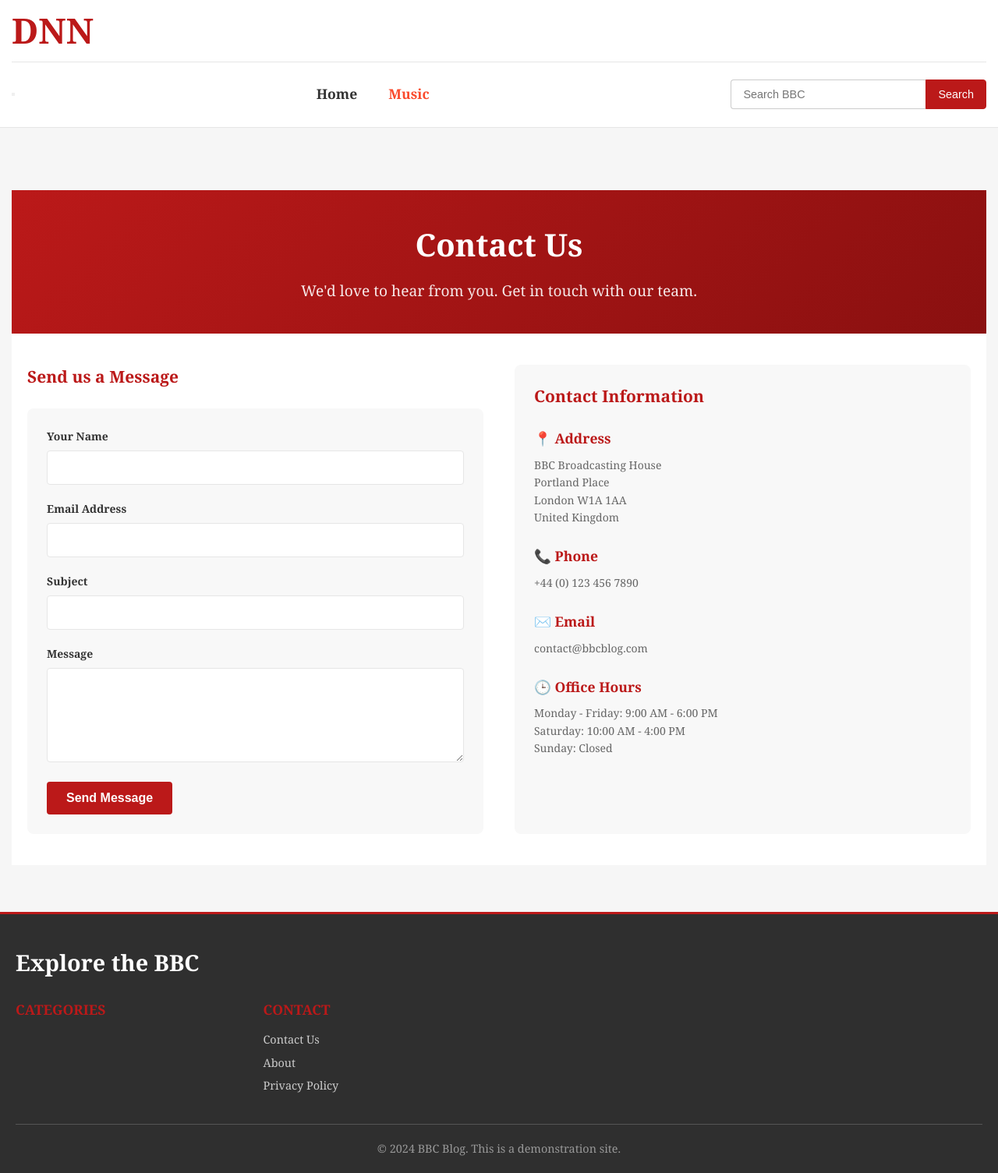
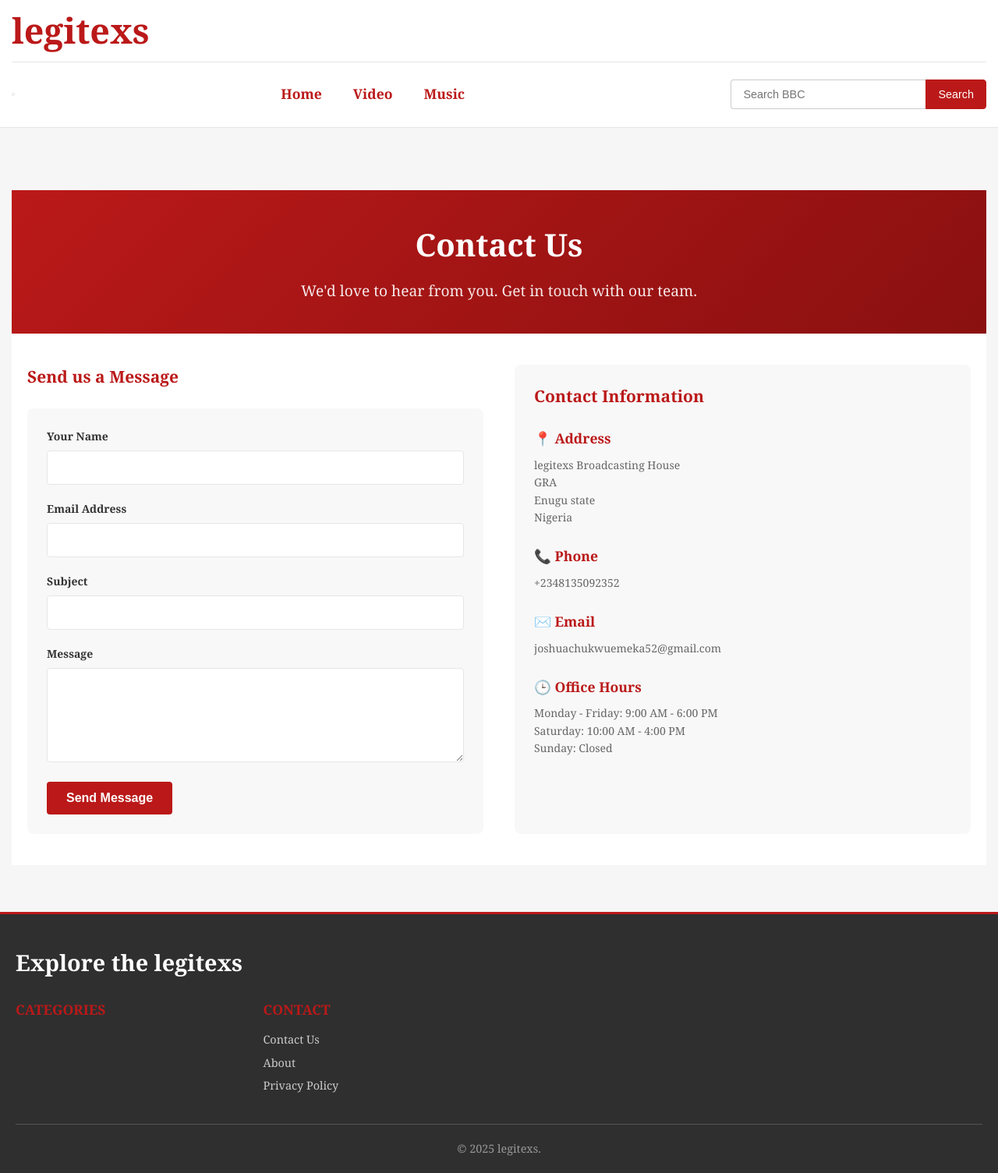
Before and after one commit to legit-tech-7/legitexs, a Django app: page /contact/ in a window 1280 px wide. Shown: the whole page at 78% size. Run offline with Django 5.2, Linux system fonts and the light colour scheme; data that the repository does not hold is empty; some web fonts are replaced.

Commit message:
Updated project

```diff
--- a/news/templates/blog/base.html
+++ b/news/templates/blog/base.html
@@ -20,7 +20,7 @@
         <div class="header-container">
             <div class="header-top">
                 <div class="bbc-logo">
-                    <span class="logo-text">DNN</span>
+                    <span class="logo-text">legitexs</span>
                 </div>
 
                 <div class="nav-searc">
@@ -39,8 +39,10 @@
             <nav class="bbc-nav" id="mainNav" >
                 <button class="close-menu" aria-label="Close menu"></button>
                 <ul class="nav-list">
-                    <li class="nav-item"><a href="{% url 'home' %}" class="nav-link">Home</a></li>
-                    <li class="nav-item"><a href="{% url 'music_list' %}" class="nav-link" style="color: #fa4b2d;">Music</a></li>
+                    <li class="nav-item"><a href="{% url 'home' %}" class="nav-link"  style="color: #bb1919;">Home</a></li>
+                    <li class="nav-item"><a href="{% url 'video_list' %}" class="nav-link" style="color: #bb1919;">Video</a></li>
+
+                    <li class="nav-item"><a href="{% url 'music_list' %}" class="nav-link" style="color: #bb1919;">Music</a></li>
                     {% for category in main_categories %}
                     <li class="nav-item">
                         <a href="{% url 'category_posts' category.slug %}" class="nav-link" style="color: {{ category.color }};">
@@ -64,8 +66,10 @@
          <nav class="bbc-na"  >
                 <button class="close-menu" aria-label="Close menu"></button>
                 <ul class="nav-lis">
-                    <li class="nav-ite"><a href="{% url 'home' %}" class="nav-lin">Home</a></li>
-                    <li class="nav-ite"><a href="{% url 'music_list' %}" class="nav-lin" style="color: #fa4b2d;">Music</a></li>
+                    <li class="nav-ite"><a href="{% url 'home' %}" class="nav-lin" style="color: #bb1919;">Home</a></li>
+                    <li class="nav-ite"><a href="{% url 'video_list' %}" class="nav-lin" style="color: #bb1919;">Video</a></li>
+
+                    <li class="nav-ite"><a href="{% url 'music_list' %}" class="nav-lin" style="color: #bb1919;">Music</a></li>
                     {% for category in main_categories %}
                     <li class="nav-ite">
                         <a href="{% url 'category_posts' category.slug %}" class="nav-lin" style="color: {{ category.color }};">
@@ -89,7 +93,7 @@
     <!-- BBC Footer -->
     <footer class="bbc-footer">
         <div class="footer-container">
-            <h3>Explore the BBC</h3>
+            <h3>Explore the legitexs</h3>
             <div class="footer-links">
                 <div class="footer-column">
                     <h4>Categories</h4>
@@ -109,7 +113,7 @@
                 </div>
             </div>
             <div class="footer-bottom">
-                <p>© 2024 BBC Blog. This is a demonstration site.</p>
+                <p>© 2025 legitexs. </p>
             </div>
         </div>
     </footer>
--- a/news/templates/blog/category_posts.html
+++ b/news/templates/blog/category_posts.html
@@ -1,7 +1,7 @@
 {% extends 'blog/base.html' %}
 {% load static %}
 
-{% block title %}{{ category.name }} - BBC Blog{% endblock %}
+{% block title %}{{ category.name }} - legitexs{% endblock %}
 
 {% block content %}
 <div class="bbc-container">
--- a/news/templates/blog/contact.html
+++ b/news/templates/blog/contact.html
@@ -1,7 +1,7 @@
 {% extends 'blog/base.html' %}
 {% load static %}
 
-{% block title %}Contact Us - BBC Blog{% endblock %}
+{% block title %}Contact Us - legitexs{% endblock %}
 
 {% block extra_css %}
 <style>
@@ -234,17 +234,17 @@
 
                 <div class="info-item">
                     <h3>📍 Address</h3>
-                    <p>BBC Broadcasting House<br>Portland Place<br>London W1A 1AA<br>United Kingdom</p>
+                    <p>legitexs Broadcasting House<br>GRA<br>Enugu state<br>Nigeria</p>
                 </div>
 
                 <div class="info-item">
                     <h3>📞 Phone</h3>
-                    <p>+44 (0) 123 456 7890</p>
+                    <p>+2348135092352</p>
                 </div>
 
                 <div class="info-item">
                     <h3>✉️ Email</h3>
-                    <p>contact@bbcblog.com</p>
+                    <p>joshuachukwuemeka52@gmail.com</p>
                 </div>
 
                 <div class="info-item">
--- a/news/templates/blog/ddd.html
+++ b/news/templates/blog/ddd.html
@@ -155,7 +155,7 @@
 <body>
     <!-- HEADER -->
     <header class="video-header">
-        <h1>BBC Video News</h1>
+        <h1>legitexs Video News</h1>
         <p>Watch the latest news videos</p>
     </header>
 
--- a/news/templates/blog/music_detail.html
+++ b/news/templates/blog/music_detail.html
@@ -1,7 +1,7 @@
 {% extends 'blog/base.html' %}
 {% load static %}
 
-{% block title %}{{ track.title }} - BBC Music{% endblock %}
+{% block title %}{{ track.title }} - legitexs{% endblock %}
 
 {% block content %}
 <style>
--- a/news/templates/blog/music_list.html
+++ b/news/templates/blog/music_list.html
@@ -1,7 +1,7 @@
 {% extends 'blog/base.html' %}
 {% load static %}
 
-{% block title %}Music - BBC Blog{% endblock %}
+{% block title %}Music - legitexs{% endblock %}
 
 {% block content %}
 <style>
@@ -225,7 +225,7 @@
 <div class="bbc-container">
     <!-- Header -->
     <div class="music-header">
-        <h1>BBC Music</h1>
+        <h1>legitexs Music</h1>
         <p>Discover and download the latest tracks</p>
     </div>
 
--- a/news/templates/blog/post_detail.html
+++ b/news/templates/blog/post_detail.html
@@ -1,7 +1,7 @@
 {% extends 'blog/base.html' %}
 {% load static %}
 
-{% block title %}{{ post.title }} - BBC Blog{% endblock %}
+{% block title %}{{ post.title }} - legitexs{% endblock %}
 
 {% block content %}
 <style>
--- a/news/templates/blog/privacy.html
+++ b/news/templates/blog/privacy.html
@@ -1,7 +1,7 @@
 {% extends 'blog/base.html' %}
 {% load static %}
 
-{% block title %}Privacy Policy - BBC Blog{% endblock %}
+{% block title %}Privacy Policy - legitexs{% endblock %}
 
 {% block extra_css %}
 <style>
@@ -115,7 +115,7 @@
     <div class="page-content">
         <section class="privacy-section">
             <h2>Introduction</h2>
-            <p>At BBC Blog, we take your privacy seriously. This Privacy Policy explains how we collect, use, and protect your personal information when you use our website.</p>
+            <p>At legitexs, we take your privacy seriously. This Privacy Policy explains how we collect, use, and protect your personal information when you use our website.</p>
         </section>
 
         <section class="privacy-section">
--- a/news/templates/blog/search_results.html
+++ b/news/templates/blog/search_results.html
@@ -1,7 +1,7 @@
 {% extends 'blog/base.html' %}
 {% load static %}
 
-{% block title %}Search Results - BBC Blog{% endblock %}
+{% block title %}Search Results - legitexs{% endblock %}
 
 {% block content %}
 <div class="bbc-container">
@@ -38,7 +38,7 @@
     <div class="search-again">
         <h3>Search Again</h3>
         <form action="{% url 'search_posts' %}" method="get" class="search-form">
-            <input type="text" name="q" value="{{ query }}" placeholder="Search BBC Blog" class="search-input">
+            <input type="text" name="q" value="{{ query }}" placeholder="Search legitexs" class="search-input">
             <button type="submit" class="search-button">Search</button>
         </form>
     </div>
--- a/news/templates/blog/video_detail.html
+++ b/news/templates/blog/video_detail.html
@@ -1,7 +1,7 @@
 {% extends 'blog/base.html' %}
 {% load static %}
 
-{% block title %}{{ video.title }} - BBC Video News{% endblock %}
+{% block title %}{{ video.title }} - legitexs Video News{% endblock %}
 
 {% block content %}
 <style>
--- a/news/templates/blog/video_list.html
+++ b/news/templates/blog/video_list.html
@@ -1,7 +1,7 @@
 {% extends 'blog/base.html' %}
 {% load static %}
 
-{% block title %}Video News - BBC Blog{% endblock %}
+{% block title %}Video News - legitexs{% endblock %}
 
 {% block content %}
 <style>
@@ -191,7 +191,7 @@
 
 <div class="bbc-container">
     <div class="video-header">
-        <h1>BBC Video News</h1>
+        <h1>legitexs Video News</h1>
         <p>Watch the latest news videos</p>
     </div>
 
```
Also changed, not shown: news/templates/blog/about.html (+4 -4 lines).
